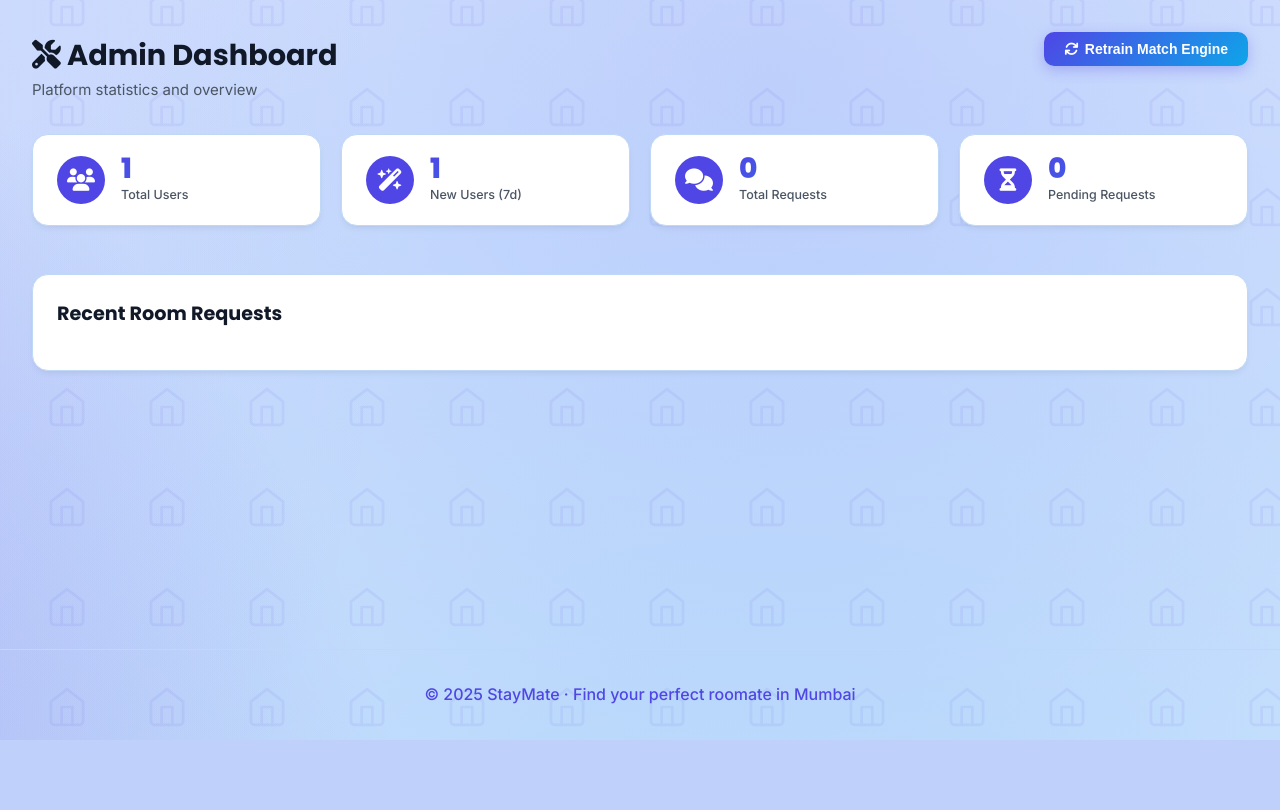
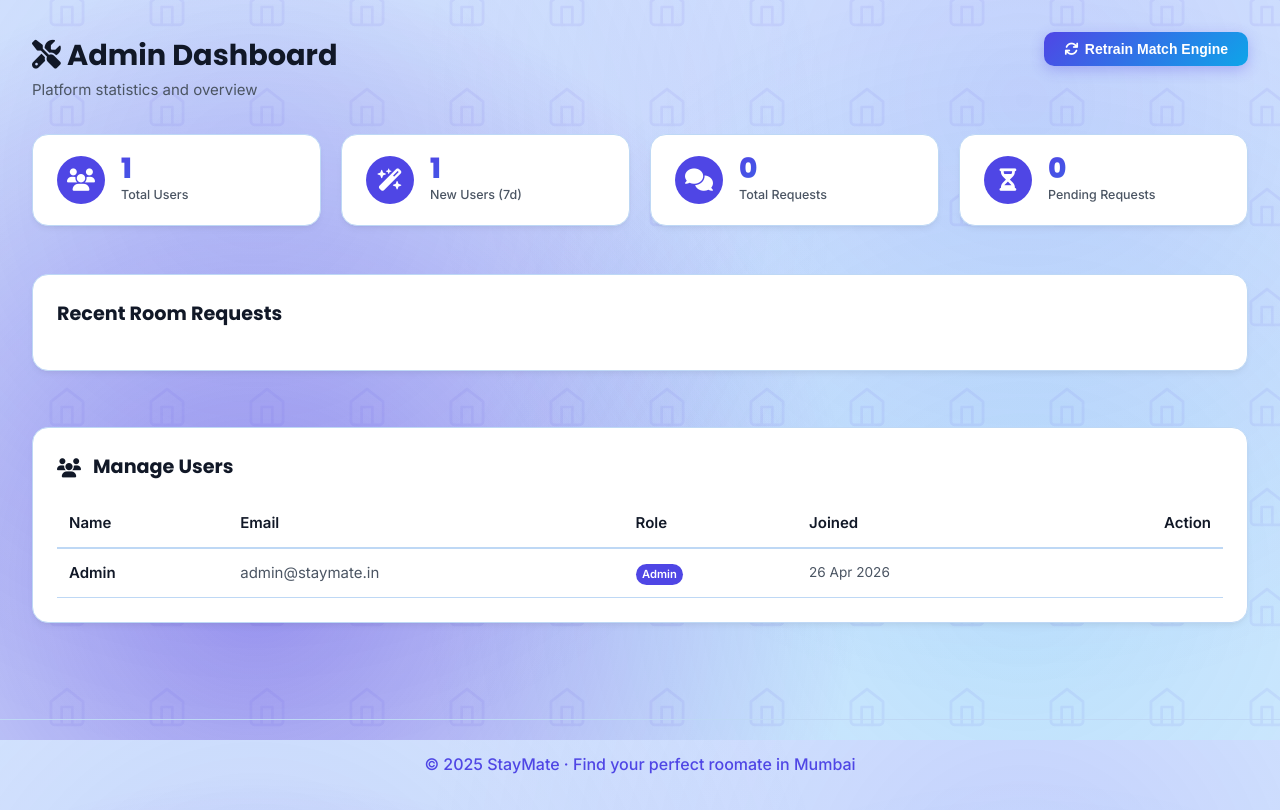
Before and after one commit to caresseco1/Roommate-Matching-System, a Flask app: page /admin in a window 1280 px wide. Shown: the part 60-870 px from the top of the page. Before the commit the page ends 800 px from the top, so only its background shows below. Run offline with Flask 3, Linux system fonts and the light colour scheme; a user stored in the database is signed in; data comes from the database, SQL or seed files in the repository; data that the repository does not hold is empty.

Commit message:
Added admin delete user feature and zoomable room photos

```diff
--- a/app.py
+++ b/app.py
@@ -837,9 +837,51 @@ def admin_dashboard():
 
     recent_requests = RoomRequest.query.order_by(RoomRequest.created_at.desc()).limit(10).all()
 
-    return render_template('admin_dashboard.html', total_users=total_users, new_users=new_users,
-                           total_requests=total_requests, pending_requests=pending_requests,
-                           recent_requests=recent_requests)
+    all_users = User.query.order_by(User.created_at.desc()).all()
+
+    return render_template('admin_dashboard.html',
+                           total_users=total_users,
+                           new_users=new_users,
+                           total_requests=total_requests,
+                           pending_requests=pending_requests,
+                           recent_requests=recent_requests,
+                           all_users=all_users)
+
+
+@app.route('/admin/delete-user/<int:user_id>', methods=['POST'])
+@admin_required
+def admin_delete_user(user_id):
+    user = User.query.get_or_404(user_id)
+    if user.id == current_user.id:
+        flash('Cannot delete your own admin account.', 'danger')
+        return redirect(url_for('admin_dashboard'))
+
+    # Delete associated records manually to ensure a clean slate
+    Message.query.filter((Message.sender_id == user.id) | (Message.receiver_id == user.id)).delete()
+    RoomRequest.query.filter((RoomRequest.sender_id == user.id) | (RoomRequest.receiver_id == user.id)).delete()
+    Notification.query.filter_by(user_id=user.id).delete()
+    Feedback.query.filter_by(user_id=user.id).delete()
+    ProfileView.query.filter((ProfileView.viewer_id == user.id) | (ProfileView.viewed_id == user.id)).delete()
+    DatasetProfile.query.filter_by(original_user_id=user.id).delete()
+
+    # Safely handle and delete uploaded room photos
+    photos = RoomPhoto.query.filter_by(user_id=user.id).all()
+    for photo in photos:
+        try:
+            file_path = os.path.join(app.root_path, 'static', photo.filename)
+            if os.path.exists(file_path):
+                os.remove(file_path)
+        except Exception as e:
+            print(f"Error deleting photo file: {e}")
+        db.session.delete(photo)
+
+    # Lastly, delete the user and clear matching cache
+    db.session.delete(user)
+    db.session.commit()
+
+    matching.invalidate_cache()
+    flash(f'User {user.username} deleted successfully.', 'success')
+    return redirect(url_for('admin_dashboard'))
 
 
 @app.route('/privacy')
--- a/static/style.css
+++ b/static/style.css
@@ -706,12 +706,24 @@ img { max-width: 100%; }
 }
 .photo-card {
   aspect-ratio: 4/3;
+  border-radius: 12px;
+  overflow: hidden;
+  position: relative;
+}
+.photo-card a {
+  display: block;
+  width: 100%;
+  height: 100%;
 }
 .photo-card img {
   width: 100%;
-  height: 160px;
+  height: 100%;
   object-fit: cover;
-  border-radius: 12px;
+  transition: transform 0.4s ease;
+  cursor: zoom-in;
+}
+.photo-card:hover img {
+  transform: scale(1.08);
 }
 
 .visually-hidden {
--- a/templates/admin_dashboard.html
+++ b/templates/admin_dashboard.html
@@ -67,5 +67,41 @@
       {% endfor %}
     </div>
   </div>
+
+  <div class="glass" style="padding: 1.5rem; border-radius: var(--radius); margin-top: 1.5rem;">
+    <h2 class="section-heading" style="margin-bottom: 1rem;"><i class="fa-solid fa-users"></i> Manage Users</h2>
+    <div style="overflow-x: auto;">
+      <table style="width: 100%; border-collapse: collapse; text-align: left;">
+        <thead>
+          <tr style="border-bottom: 2px solid var(--border);">
+            <th style="padding: 0.75rem;">Name</th>
+            <th style="padding: 0.75rem;">Email</th>
+            <th style="padding: 0.75rem;">Role</th>
+            <th style="padding: 0.75rem;">Joined</th>
+            <th style="padding: 0.75rem; text-align: right;">Action</th>
+          </tr>
+        </thead>
+        <tbody>
+          {% for u in all_users %}
+          <tr style="border-bottom: 1px solid var(--border);">
+            <td style="padding: 0.75rem;"><strong>{{ u.username }}</strong></td>
+            <td style="padding: 0.75rem; color: var(--text-muted);">{{ u.email }}</td>
+            <td style="padding: 0.75rem;">
+              {% if u.is_admin %}<span class="badge" style="background: var(--accent);">Admin</span>{% else %}<span class="badge-sm">User</span>{% endif %}
+            </td>
+            <td style="padding: 0.75rem; color: var(--text-muted); font-size: 0.85rem;">{{ u.created_at.strftime('%d %b %Y') }}</td>
+            <td style="padding: 0.75rem; text-align: right;">
+              {% if u.id != current_user.id %}
+              <form method="POST" action="{{ url_for('admin_delete_user', user_id=u.id) }}" style="margin: 0; display: inline;">
+                <button type="submit" class="btn btn-danger btn-sm" onclick="return confirm('Are you sure you want to delete this user? This will delete all their data, messages, and requests permanently.');" style="padding: 0.25rem 0.6rem; font-size: 0.75rem;"><i class="fa-solid fa-trash"></i> Delete</button>
+              </form>
+              {% endif %}
+            </td>
+          </tr>
+          {% endfor %}
+        </tbody>
+      </table>
+    </div>
+  </div>
 </div>
 {% endblock %}
--- a/templates/profile.html
+++ b/templates/profile.html
@@ -96,7 +96,9 @@
     <div class="photos-grid">
       {% for photo in viewed.room_photos.order_by(RoomPhoto.uploaded_at.desc()).limit(6) %}
       <div class="photo-card glass">
-        <img src="{{ url_for('static', filename=photo.filename) }}" alt="Room photo" loading="lazy">
+        <a href="{{ url_for('static', filename=photo.filename) }}" target="_blank" title="Click to view full size">
+          <img src="{{ url_for('static', filename=photo.filename) }}" alt="Room photo" loading="lazy">
+        </a>
       </div>
       {% endfor %}
     </div>
--- a/templates/profile_dataset.html
+++ b/templates/profile_dataset.html
@@ -55,7 +55,9 @@
     <div class="photos-grid">
       {% for photo in room_photos %}
       <div class="photo-card glass">
-        <img src="{{ url_for('static', filename=photo.filename) }}" alt="Room photo" loading="lazy">
+        <a href="{{ url_for('static', filename=photo.filename) }}" target="_blank" title="Click to view full size">
+          <img src="{{ url_for('static', filename=photo.filename) }}" alt="Room photo" loading="lazy">
+        </a>
       </div>
       {% else %}
       <p class="no-photos">No room photos uploaded yet.</p>
```
Also changed, not shown: templates/room_photos.html (+6 -15 lines), 1 other file.
